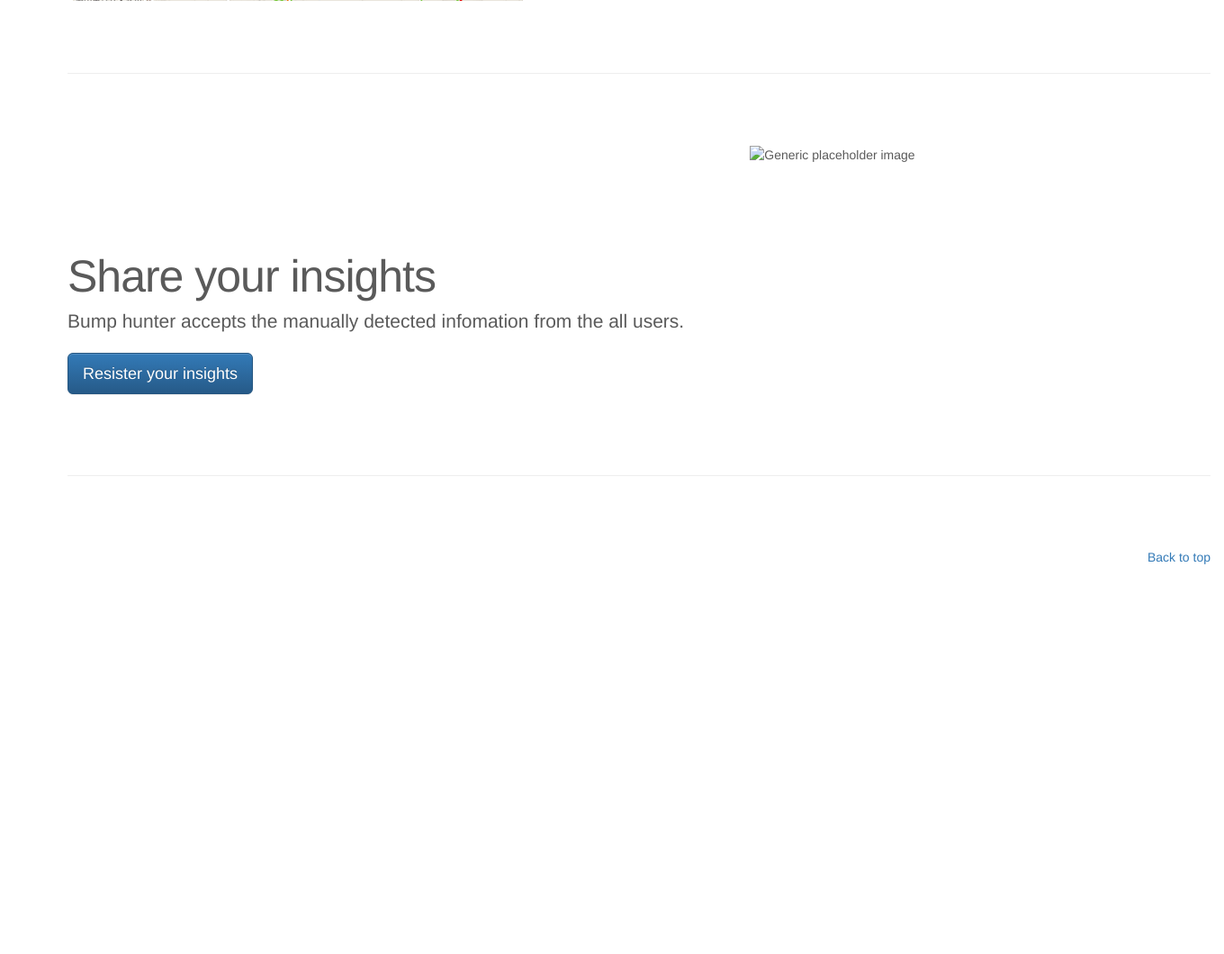
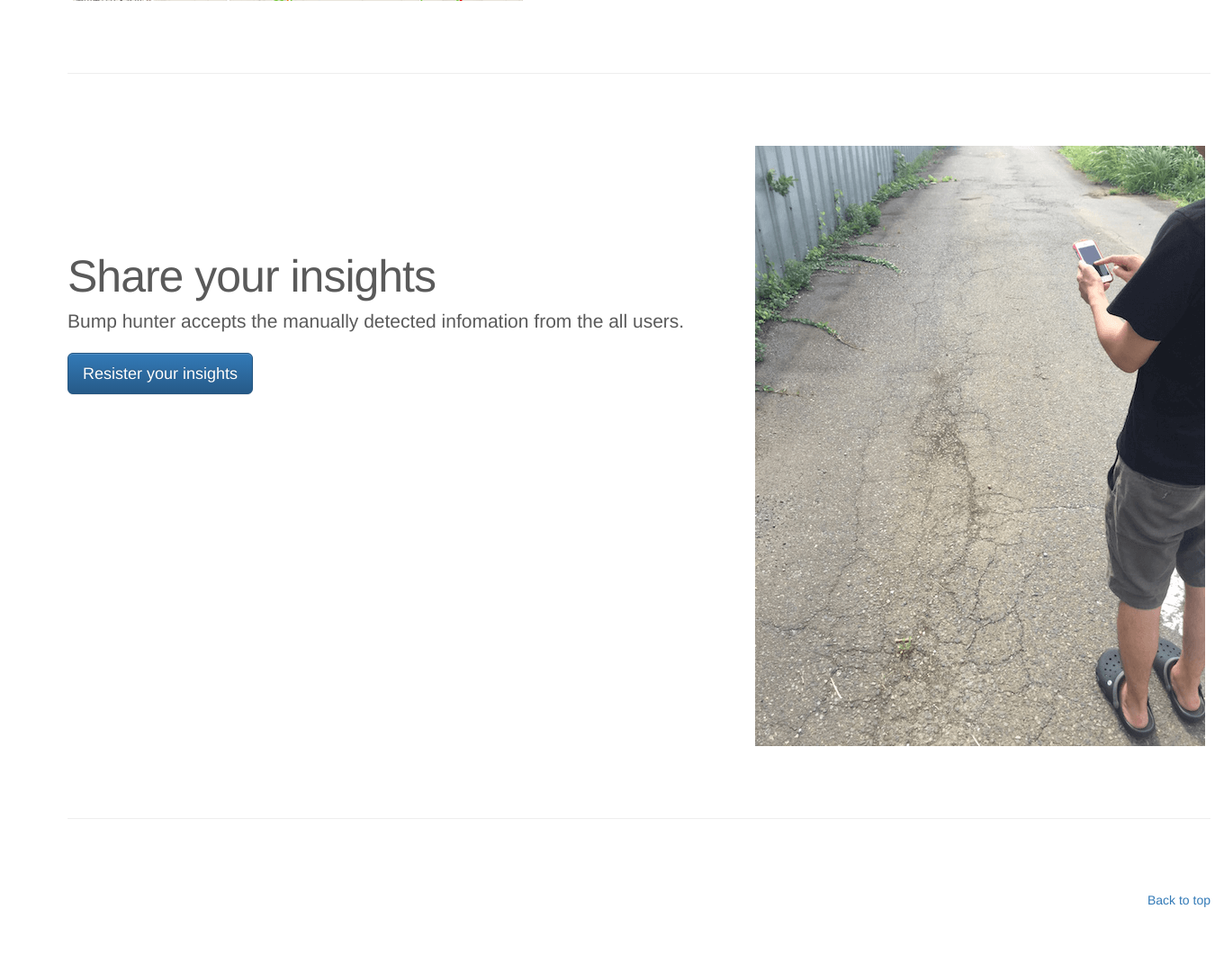
Before and after one commit to tstomoki/Millet-Way, a Django app: page /bump_hunter/bump_index/ in a window 1360 px wide. Shown: the part 2359-3419 px from the top of the page at 90% size. Before the commit the page ends 2986 px from the top, so only its background shows below. Run offline with Django 3.2, Linux system fonts and the light colour scheme; some libraries are stand-ins or nearby versions.

Commit message:
updated sharing photo

```diff
--- a/locals/road_condition_detector/bump_hunter/templates/bump_hunter/bump_index.html
+++ b/locals/road_condition_detector/bump_hunter/templates/bump_hunter/bump_index.html
@@ -125,7 +125,7 @@
           <p><a class="btn btn-lg btn-primary" href="/bump_hunter/bump_insights/" role="button">Resister your insights</a></p>
         </div>
         <div class="col-md-5">
-          <img class="featurette-image img-responsive center-block" data-src="holder.js/500x500/auto" alt="Generic placeholder image">
+          <img class="featurette-image img-responsive center-block" src="{{STATIC_URL}}image/index_images/sharing_insights.png" alt="Generic placeholder image">
         </div>
       </div>
 
```
Also changed, not shown: locals/road_condition_detector/static/image/index_images/sharing_insights.png (added).
